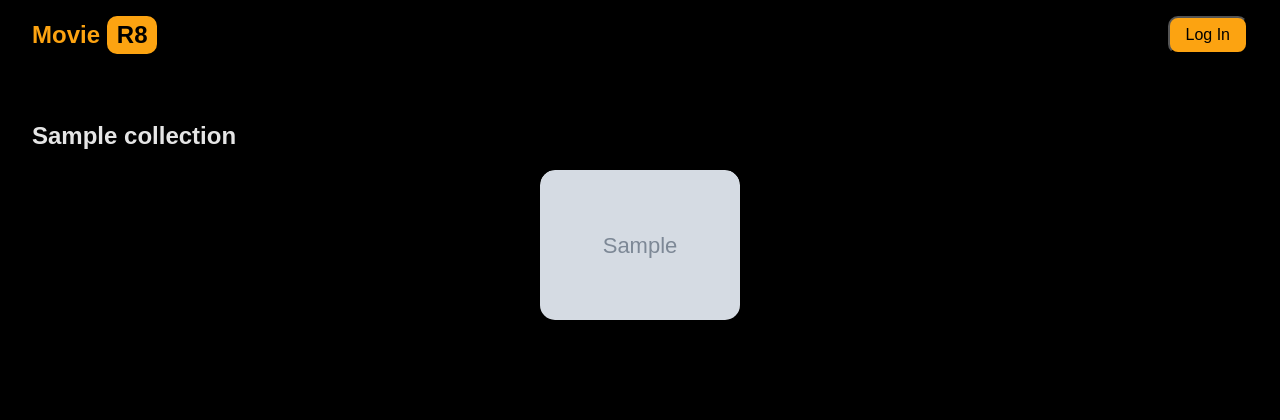
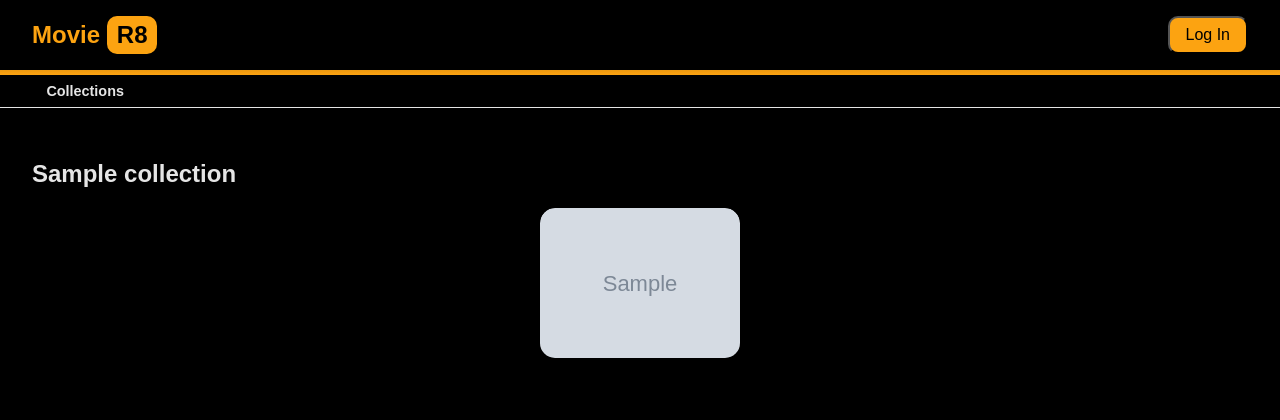
Before and after one commit to BrMaro/MovieRater, a Django app: page /collections/1 in a window 1280 px wide. Shown: the top 420 px of the page. Run offline with Django 5.2, Linux system fonts and the light colour scheme; tables that the repository leaves empty hold one stand-in row (values such as "Sample post"); grey boxes marked "Sample" are stand-in pictures.

Commit message:
added subheader

```diff
--- a/main/templates/main/base.html
+++ b/main/templates/main/base.html
@@ -6,9 +6,8 @@
     <title>{% block title %}MovieR8{% endblock %}</title>
     <style>
         :root {
-            --primary-color:#000000;
-            --secondary-color:#FCA311;
-            /* --secondary-color:#b40000; */
+            --primary-color: #000000;
+            --secondary-color: #FCA311;
             --text-color: #E5E5E5;
             --greyed-text-color: #e5e5e594;
             --table-border-color: #E5E5E5;
@@ -17,17 +16,20 @@
         body {
             margin: 0;
             font-family: Arial, sans-serif;
-            background-color:var(--primary-color);
-            color: #E5E5E5;
+            background-color: var(--primary-color);
+            color: var(--text-color);
         }
 
         header {
             display: flex;
             justify-content: space-between;
             align-items: center;
-            background-color: var(--header-background-color);
+            background-color: var(--primary-color);
             color: var(--secondary-color);
             padding: 1em 2em;
+            border-bottom: 5px solid;
+            border-image: linear-gradient(to bottom, var(--primary-color) 80%, var(--secondary-color) 100%);
+            border-image-slice: 1;
         }
 
         header a {
@@ -64,7 +66,28 @@
             border: 2px solid var(--secondary-color);
             color: var(--secondary-color);
             background-color: transparent;
+        }
 
+        .subheader {
+            background-color: var(--primary-color);
+            color: var(--greyed-text-color);
+            padding: 0.5em 2em;
+            display: flex;
+            justify-content: left;
+            border-bottom: 1px solid var(--table-border-color);
+        }
+
+        .subheader a {
+            color: var(--text-color);
+            font-weight: 700;
+            text-decoration: none;
+            margin: 0 1em;
+            font-size: 0.9em;
+            transition: color 0.3s ease;
+        }
+
+        .subheader a:hover {
+            color: var(--secondary-color);
         }
     </style>
     {% block head %}
@@ -75,8 +98,11 @@
         <a href="/">
             <h1>Movie<span>R8</span></h1>
         </a>
-        <a href="/"><button class="login-button">Log In</button></a>
+        <a href="/login"><button class="login-button">Log In</button></a>
     </header>
+    <div class="subheader">
+        <a href="/collections">Collections</a>
+    </div>
     {% block content %}
     {% endblock %}
 </body>
```
